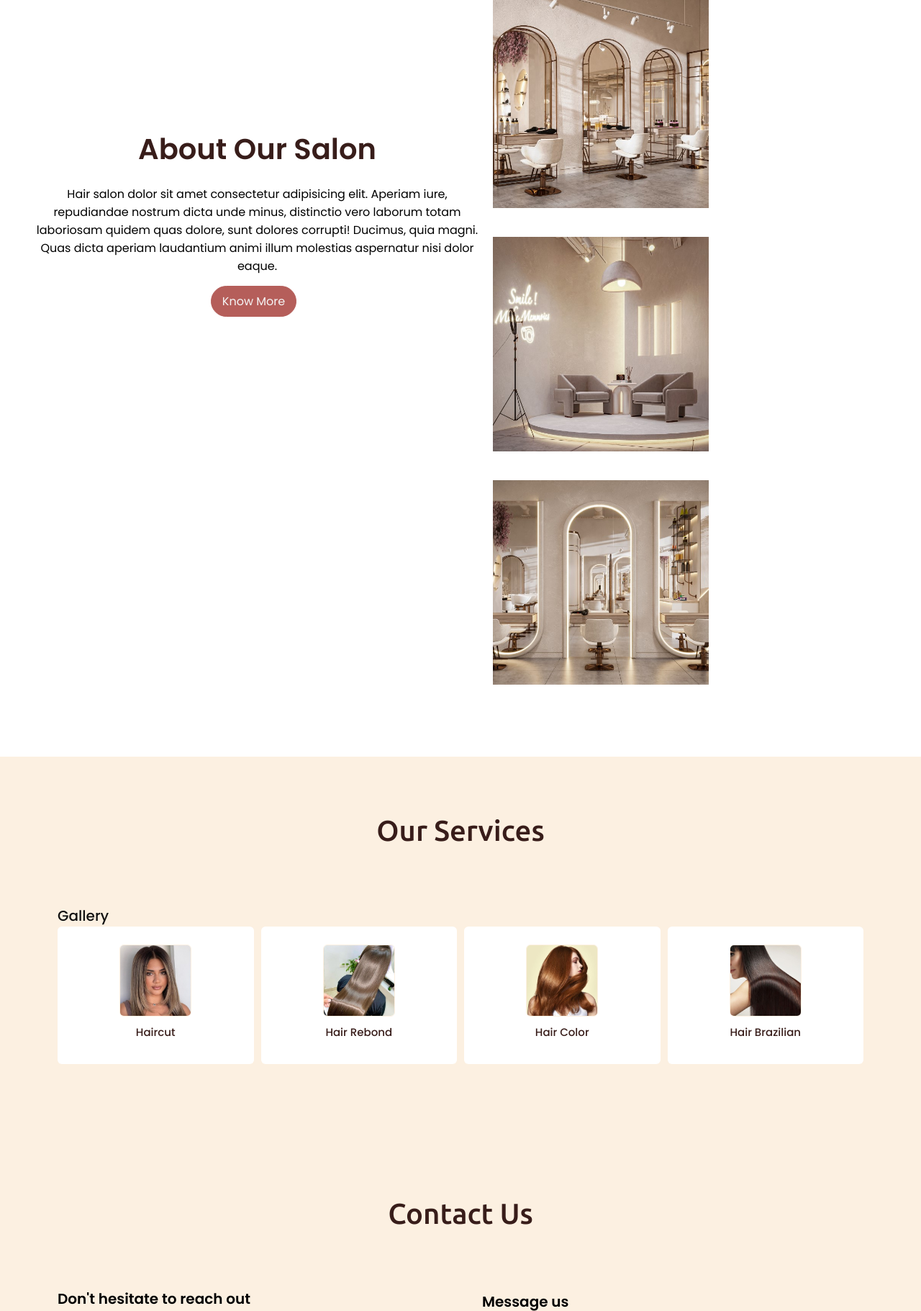
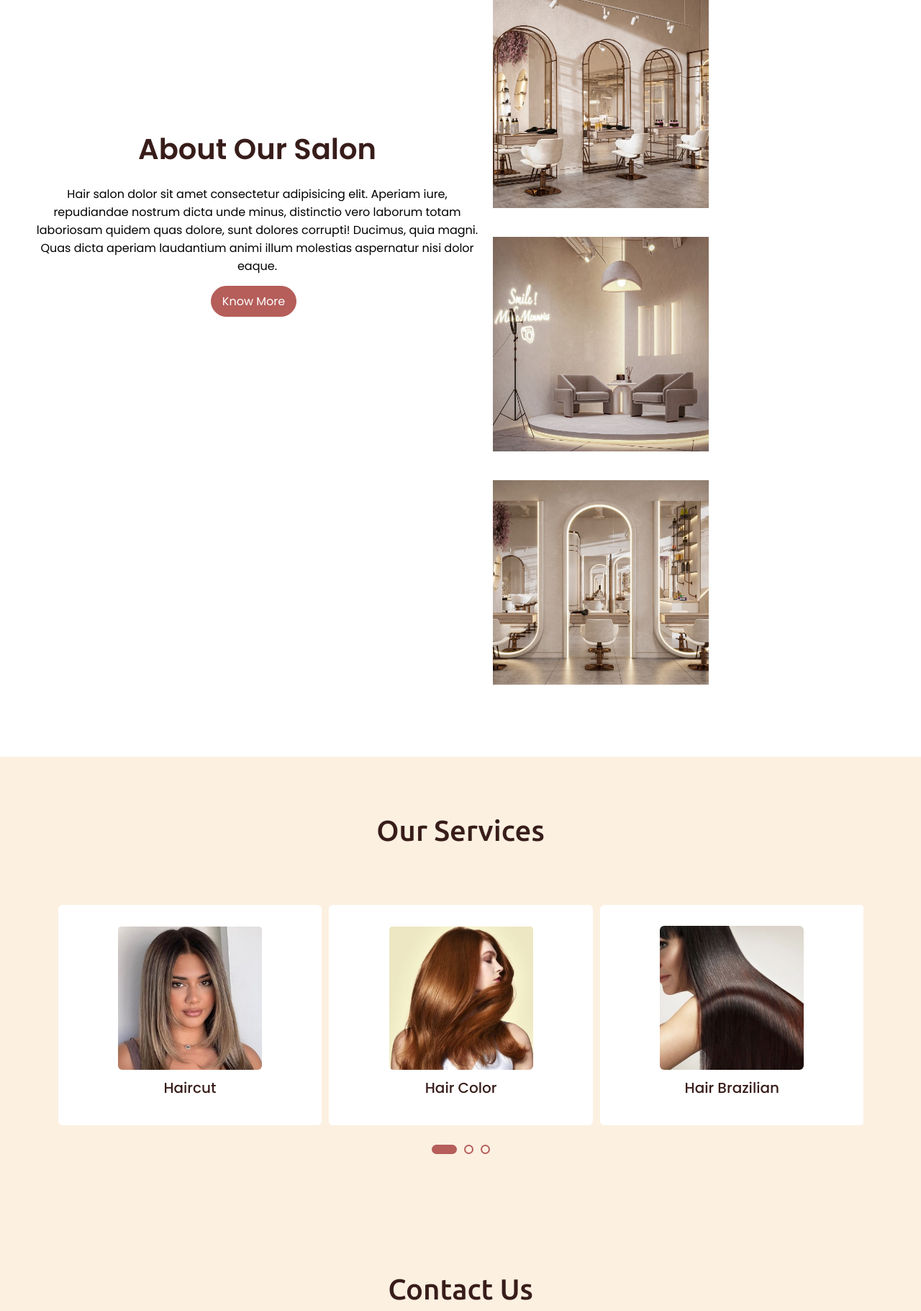
Before and after one commit to RockyBalbonys/SalonAppointmentSystem, a PHP site: page /landingpage.php in a window 1280 px wide. Shown: the part 1235-3056 px from the top of the page at 72% size. Run offline with PHP 8.4, Linux system fonts and the light colour scheme; some libraries are stand-ins or nearby versions.

Commit message:
updated landing page

```diff
--- a/client/landingpage.php
+++ b/client/landingpage.php
@@ -14,17 +14,18 @@ include "session.php";
     <script src="https://code.jquery.com/jquery-3.6.0.min.js"></script>
     <script src="https://kit.fontawesome.com/884b91a3a4.js" crossorigin="anonymous"></script>
     <script src="https://cdnjs.cloudflare.com/ajax/libs/OwlCarousel2/2.3.4/owl.carousel.min.js"></script>
+    <script src="https://cdnjs.cloudflare.com/ajax/libs/waypoints/4.0.1/noframework.waypoints.min.js"></script>
     <link rel="stylesheet" href="https://cdnjs.cloudflare.com/ajax/libs/OwlCarousel2/2.3.4/assets/owl.carousel.min.css"/>
     <link rel="stylesheet" href="https://fonts.googleapis.com/css2?family=Material+Symbols+Outlined:opsz,wght,FILL,GRAD@20..48,100..700,0..1,-50..200" />
     <script src="script.js" defer></script>
 </head>
 <body>
 <div class="soc-media">
-        <a href="https://www.facebook.com/jayannrose.g/">
+        <a href="#">
         <i class="fa-brands fa-facebook-f" style="color: #b55e5a;"></i></a>
-        <a href="https://www.instagram.com/jayannrose_/">
+        <a href="#">
         <i class="fa-brands fa-instagram" style="color: #b55e5a;"></i></a>
-        <a href="https://twitter.com/jayyyyannn">
+        <a href="#">
         <i class="fa-brands fa-x-twitter" style="color: #b55e5a;"></i></a>
         <a href="mailto:gerente.jayannrose.bscs2021@gmail.com">
         <i class="fa-thin fa-at" style="color: #b55e5a;"></i></a>
@@ -257,20 +258,12 @@ include "session.php";
 <section class="project" id="services">
     <div class="width">
         <h2 class="title">Our Services</h2>
-        <p>Gallery</p>
         <div class="carousel owl-carousel">
             <div class="card">
             <div class="box">
                 <a href="#1">
                 <img src="assets/haircut.jpg" alt="" width="600" height="600"></a>
                 <div class="text">Haircut</div>
-            </div>
-        </div>
-        <div class="card">
-            <div class="box">
-                <a href="#2">
-                <img src="assets/rebond.jpg" alt="" width="600" height="600"></a>
-                <div class="text">Hair Rebond</div>
             </div>
         </div>
         <div class="card">
@@ -313,20 +306,6 @@ include "session.php";
                 <a href="#8">
                 <img src="assets/hairstyles.webp" alt="" width="600" height="600"></a>
                 <div class="text">Hairstyles</div>
-            </div>
-        </div>
-        <div class="card">
-            <div class="box">
-                <a href="#8">
-                <img src="assets/keratin.jpg" alt="" width="600" height="600">
-                <div class="text">Hair Keratin</div>
-            </div>
-        </div>
-        <div class="card">
-            <div class="box">
-                <a href="#9">
-                <img src="assets/permhair.jpg" alt="" width="600" height="600"></a>
-                <div class="text">Hair Perm</div>
             </div>
         </div>
 
--- a/client/script.js
+++ b/client/script.js
@@ -33,11 +33,11 @@ $('.carousel').owlCarousel({
             nav: false
         },
         600:{
-         items: 4,
+         items: 2,
          nav: false
         },
         1000:{
-         items: 4,
+         items: 3,
          nav: false
         }
     }
--- a/client/style.css
+++ b/client/style.css
@@ -73,7 +73,7 @@ body, html{
     outline: none;
     font-size: 15px;
     font-weight: 500;
-    padding: 8px 29px;
+    padding: 8px 15px;
     border-radius: 50px;
     cursor: pointer;
     color: #ffffff;
@@ -81,11 +81,11 @@ body, html{
     transition: all 0.3s ease;
 }
 .navbar .login-btn:hover {
-    color: #381d1a;
+    font-weight: 600;
+    transition: all 0.3s ease;
+    border: 2px solid #b55e5a;
     background: none;
-    font-weight: 600;
 }
-
 .navbar.sticky .menu li a:hover{
     color: #fff;
 }
@@ -255,7 +255,7 @@ form button:hover {
 }
 /*menu*/
 .menu-btn{
-    color: #381d1a;
+    color: #ffffff;
     font-size: 23px;
     cursor: pointer;
     display: none;
@@ -296,7 +296,7 @@ form button:hover {
     transition: all 0.3s ease;
 }
 .scroll-up-btn.show{
-    bottom: 30px;
+    bottom: 62px;
     opacity: 1;
     pointer-events: auto;
 }
@@ -355,7 +355,7 @@ section{
     align-items: center;
     justify-content: space-between;
 }
-.bio, .project, .contact, footer{
+.login-btn, .bio, .project, .contact, footer{
     font-family: 'Poppins', sans-serif;
 }
 section .title{
@@ -387,7 +387,7 @@ section .title{
     padding: 8px 15px;
     background: #b55e5a;
     border-radius: 30px;
-    color: whitesmoke;
+    color: #ffffff;
     border: 1px solid #b55e5a;
     align-items: center;
 }
@@ -439,41 +439,65 @@ section .title{
     font-size: 20px;
     font-weight: 500;
 }
-.project .card{
+.project .carousel .card{
     background: #ffffff;
     border-radius: 6px;
-    padding: 25px 0px;
+    padding: 25px 35px;
     text-align: center;
     transition: all 0.3s ease;
+    padding: 29px;
+    cursor: pointer;
 }
-.project .card:hover{
+.project .carousel .card:hover{
     background: #fcf0e1;
     color: #381d1a;
 }
-.project .card .box{
+.project .carousel .card .box{
     display: flex;
     flex-direction: column;
     align-items: center;
     justify-content: center;
+    text-align: center;
 }
-.project .card:hover .box{
+.project .carousel .card:hover .box{
     transform: scale(1.05);
 }
-.project .card .text{
-    font-size: 15px;
+.project .carousel .card .text{
+    font-size: 20px;
     font-weight: 500;
     margin: 10px 0 8px 0;
+    color: #381d1a;
 }
-.project .card img{
-    height: 100px;
+.project .carousel .card img{
+    height: 200px;
     width: 200px;
-    object-fit: initial;
+    object-fit: contain;
     border-radius: 6px;
-    border: 1px solid #fcf0e1;
     transition: all 0.3s ease;
 }
 .project .card:hover img{
     border-color: #b55e5a;
+}
+.owl-dots{
+    text-align: center;
+    margin-top: 20px;
+}
+.owl-dot{
+    height: 13px;
+    width: 13px;
+    margin: 0 5px;
+    outline: none!important;
+    border-radius: 50%;
+    border: 2px solid #b55e5a!important;
+    transition: all 0.3s ease;
+}
+.owl-dot.active{
+    width: 35px;
+    border-radius: 14px;
+}
+.owl-dot.active,
+.owl:hover{
+    background: #b55e5a!important;
 }
 /* contact */
 .contact{
@@ -585,7 +609,13 @@ footer{
         font-size: 16px;
         margin-left: 0;
     }
+    .project .carousel .card{
+        background: none;
     }
+    .project .carousel .card img{
+        margin: 10px;
+    }
+}
 @media (max-width:760px) {
     .form-popup {
         width: 95%;
@@ -650,7 +680,7 @@ footer{
         width: 100%;
         left: -100%;
         top: 0;
-        background: #fcf0e1;
+        background: #111;
         text-align: center;
         padding-top: 80px;
         transition: all 0.5s ease;
@@ -665,6 +695,7 @@ footer{
         display: inline-block;
         margin: 20px 0;
         font-size: 25px;
+        color: #d06f6a;
     }
     .home .home-content .text-2{
         font-size: 75px;
```
